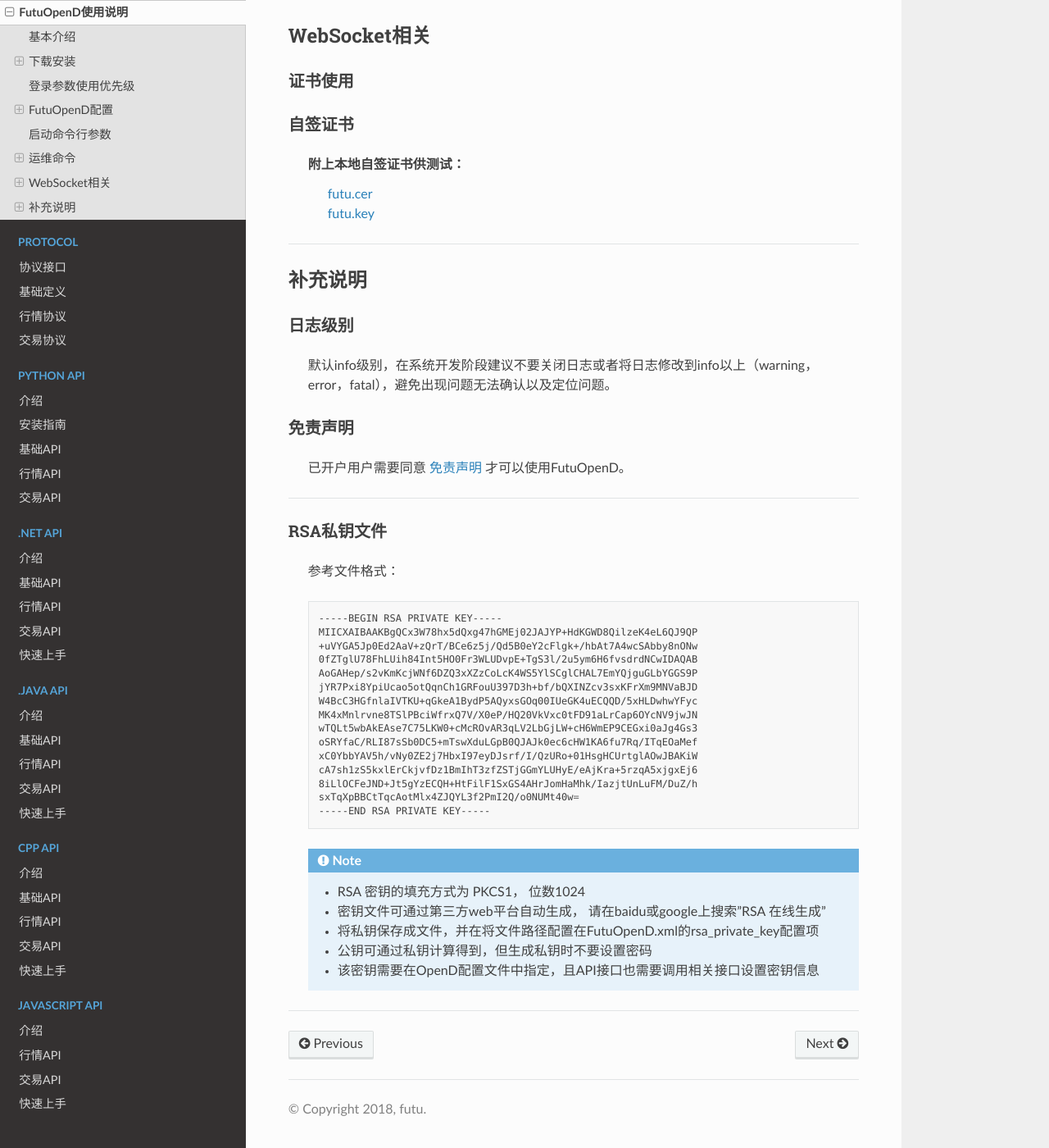
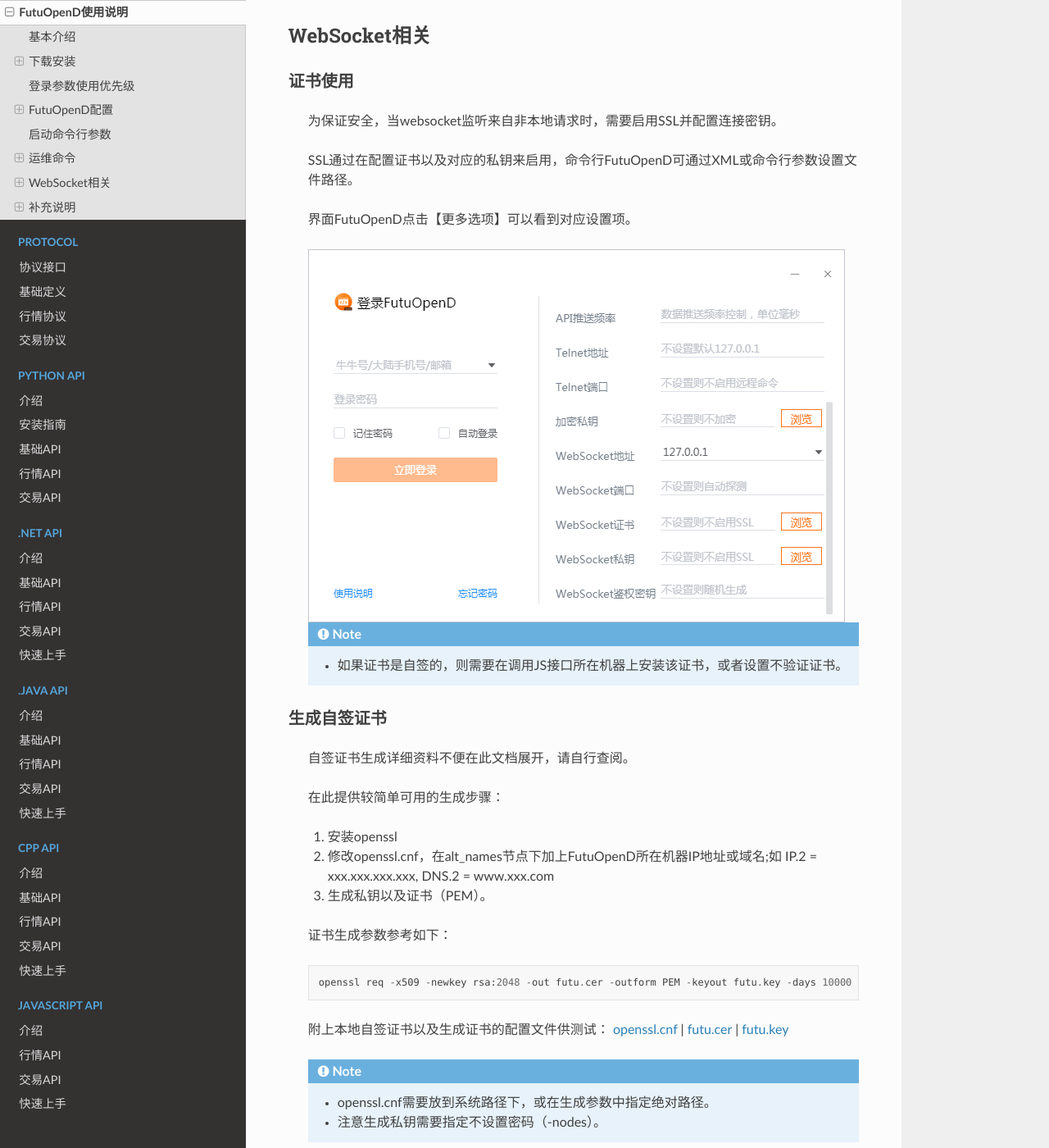
Before and after one commit to FutunnOpen/futu-api-doc, a Sphinx documentation site: the page built from doc_maker/source/intro/FutuOpenDGuide.rst, in a window 1280 px wide and 1400 px high, scrolled down 9450 px. Shown: the whole window at 82% size. Built offline with Sphinx 7.4.7 and the Read the Docs theme 2.0.0, drawn with Linux system fonts in a browser that asks for light colours; some of the changed text lies outside the part shown.

Commit message:
新增Websocket说明

```diff
--- a/doc_maker/source/api/Quote_API.rst
+++ b/doc_maker/source/api/Quote_API.rst
@@ -554,7 +554,7 @@
  strike_time                        str            期权行权日（港股A股默认是北京时间）
  option_strike_price                float          行权价
  option_contract_size               int            每份合约数
- option_open_interest               int            未平仓合约数
+ option_open_interest               int            总未平仓合约数
  option_implied_volatility          float          隐含波动率
  option_premium                     float          溢价
  option_delta                       float          希腊值 Delta
--- a/doc_maker/source/intro/FutuOpenDGuide.rst
+++ b/doc_maker/source/intro/FutuOpenDGuide.rst
@@ -93,11 +93,11 @@
   login_pwd                  登录密码明文                                                                                         是，可以使用密文、证书登录或命令行输入
   login_pwd_md5              登录密码密文（32位MD5加密16进制），密文明文都存在情况下，只使用密文                                  是，可以使用明文、证书登录或命令行输入
   login_cert_file            证书文件绝对路径，除帐号密码外的另一种登录方式输入，若同时存在帐号密码登录配置项，只使用证书登录     是，可以使用帐号密码登录或命令行输入
-  log_level                  日志级别，可填no，debug，info，warning，error，fatal                                                      是，默认info级别
+  log_level                  日志级别，可填no，debug，info，warning，error，fatal                                                 是，默认info级别
   simulate_trade		     是否启用模拟交易，关闭模拟交易可节省少量资源使用，可填enable，disable								  是，默认启用
   websocket_ip               API协议监听地址，可选127.0.0.1（监听来自本地的连接）以及0.0.0.0（监听来自所有网卡的连接）            是，不设置则默认127.0.0.1
   websocket_port             WebSocket服务监听端口                                                                                是，不设置则不启用该功能
-  websocket_private_key      WebSocket证书私钥文件路径，不配置则不启用SSL，需要和证书同时配置                                     是，不设置则不启用SSL
+  websocket_private_key      WebSocket证书私钥文件路径，私钥不可设置密码，不配置则不启用SSL，需要和证书同时配置                   是，不设置则不启用SSL
   websocket_cert             WebSocket证书文件路径，不配置则不启用SSL，需要和私钥同时配置                                         是，不设置则不启用SSL
   websocket_key_md5          密钥密文（32位MD5加密16进制），用于js接口连接时用于判断是否可信连接                                  是，不设置则不做验证
   ========================   ==================================================================================================   ================================================
@@ -309,13 +309,41 @@
 证书使用
 ~~~~~~~~~~~~~~
 
+  为保证安全，当websocket监听来自非本地请求时，需要启用SSL并配置连接密钥。
 
-自签证书
+  SSL通过在配置证书以及对应的私钥来启用，命令行FutuOpenD可通过XML或命令行参数设置文件路径。
+
+  界面FutuOpenD点击【更多选项】可以看到对应设置项。
+
+  .. image:: ../_static/MoreConfig.png
+
+  .. note::
+
+   * 如果证书是自签的，则需要在调用JS接口所在机器上安装该证书，或者设置不验证证书。
+
+生成自签证书
 ~~~~~~~~~~~~~~
 
-  附上本地自签证书供测试：
-	| `futu.cer <../_static/file/cer>`_
-	| `futu.key <../_static/file/key>`_
+  自签证书生成详细资料不便在此文档展开，请自行查阅。
+
+  在此提供较简单可用的生成步骤：
+
+  1. 安装openssl
+
+  2. 修改openssl.cnf，在alt_names节点下加上FutuOpenD所在机器IP地址或域名;如 IP.2 = xxx.xxx.xxx.xxx, DNS.2 = www.xxx.com
+
+  3. 生成私钥以及证书（PEM）。
+
+  证书生成参数参考如下：
+  ::
+    openssl req -x509 -newkey rsa:2048 -out futu.cer -outform PEM -keyout futu.key -days 10000 -verbose -config openssl.cnf -nodes -sha256 -subj "/CN=Futu CA" -reqexts v3_req -extensions v3_req
+
+  附上本地自签证书以及生成证书的配置文件供测试： `openssl.cnf <../_static/file/openssl.cnf>`_  |  `futu.cer <../_static/file/cer>`_  | `futu.key <../_static/file/key>`_
+
+  .. note::
+
+    * openssl.cnf需要放到系统路径下，或在生成参数中指定绝对路径。
+    * 注意生成私钥需要指定不设置密码（-nodes）。
 
 ----------------------------
 
```
Also changed, not shown: doc_maker/source/_static/MoreConfig.png (added), 1 other file.
